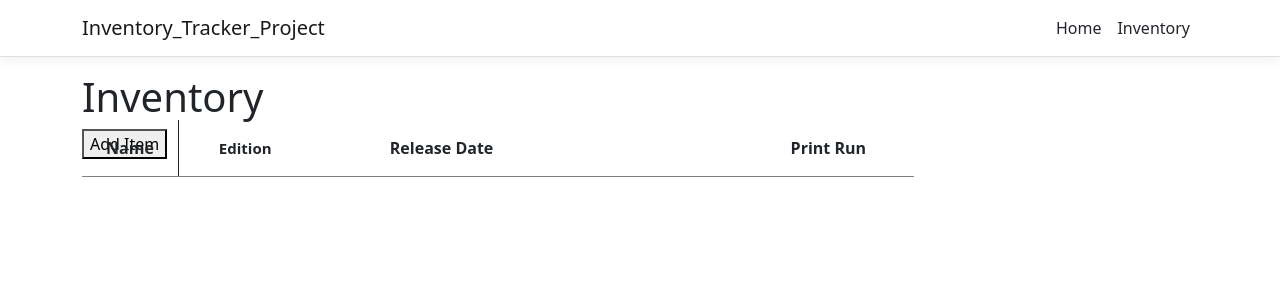
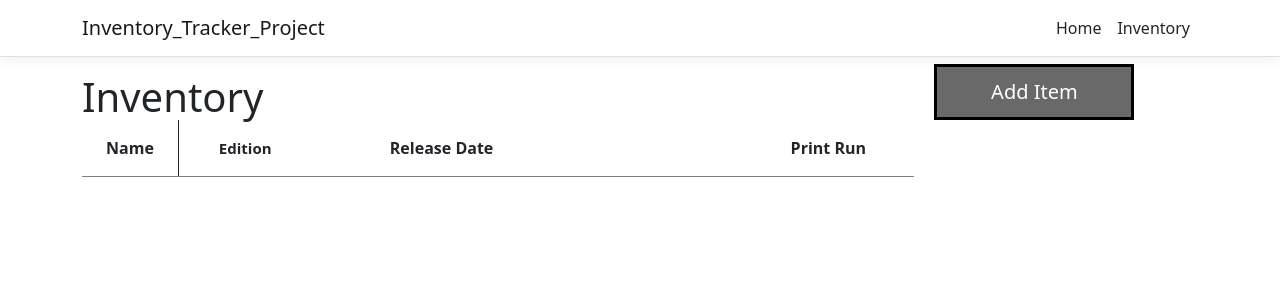
Before and after one commit to HunterMuratore/MetaZoo-Tracker-Project, an Angular app in the folder Inventory Tracker Project/ClientApp/: page /Inventory in a window 1280 px wide. Shown: the top 300 px of the page. Built offline with nearby package versions, Linux system fonts and the light colour scheme; no server answers.

Commit message:
Fixed add-item class name

```diff
--- a/Inventory Tracker Project/ClientApp/src/app/page/InventoryComponent.html
+++ b/Inventory Tracker Project/ClientApp/src/app/page/InventoryComponent.html
@@ -1,6 +1,6 @@
 <h1>Inventory</h1>
 
-<button class="addItem" (click)="addItem()"> Add Item</button>
+<button class="add-item" (click)="addItem()"> Add Item</button>
 
 <table mat-table [dataSource]="items" class="mat-elevation-z8 items-table">
 
```
